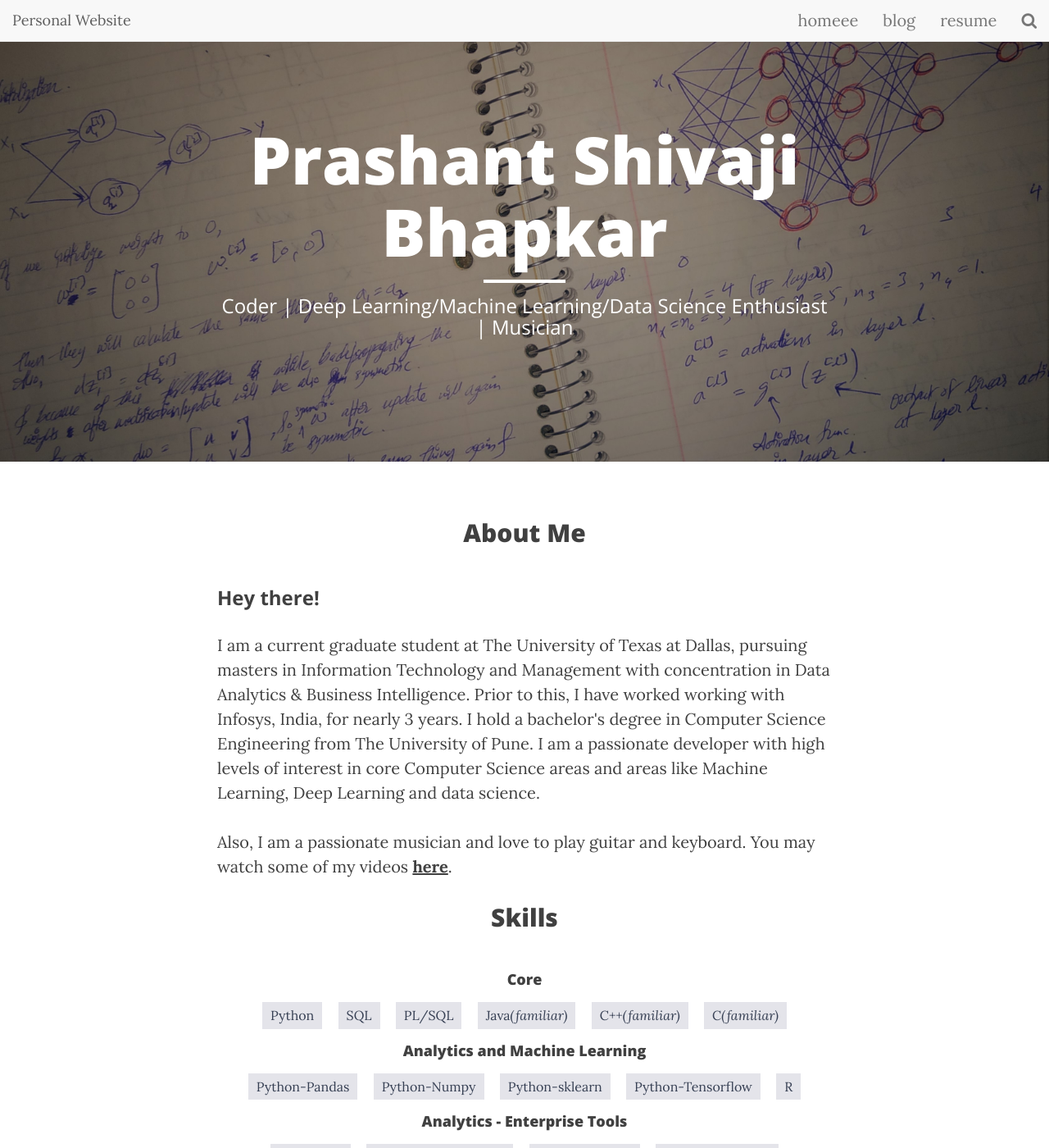
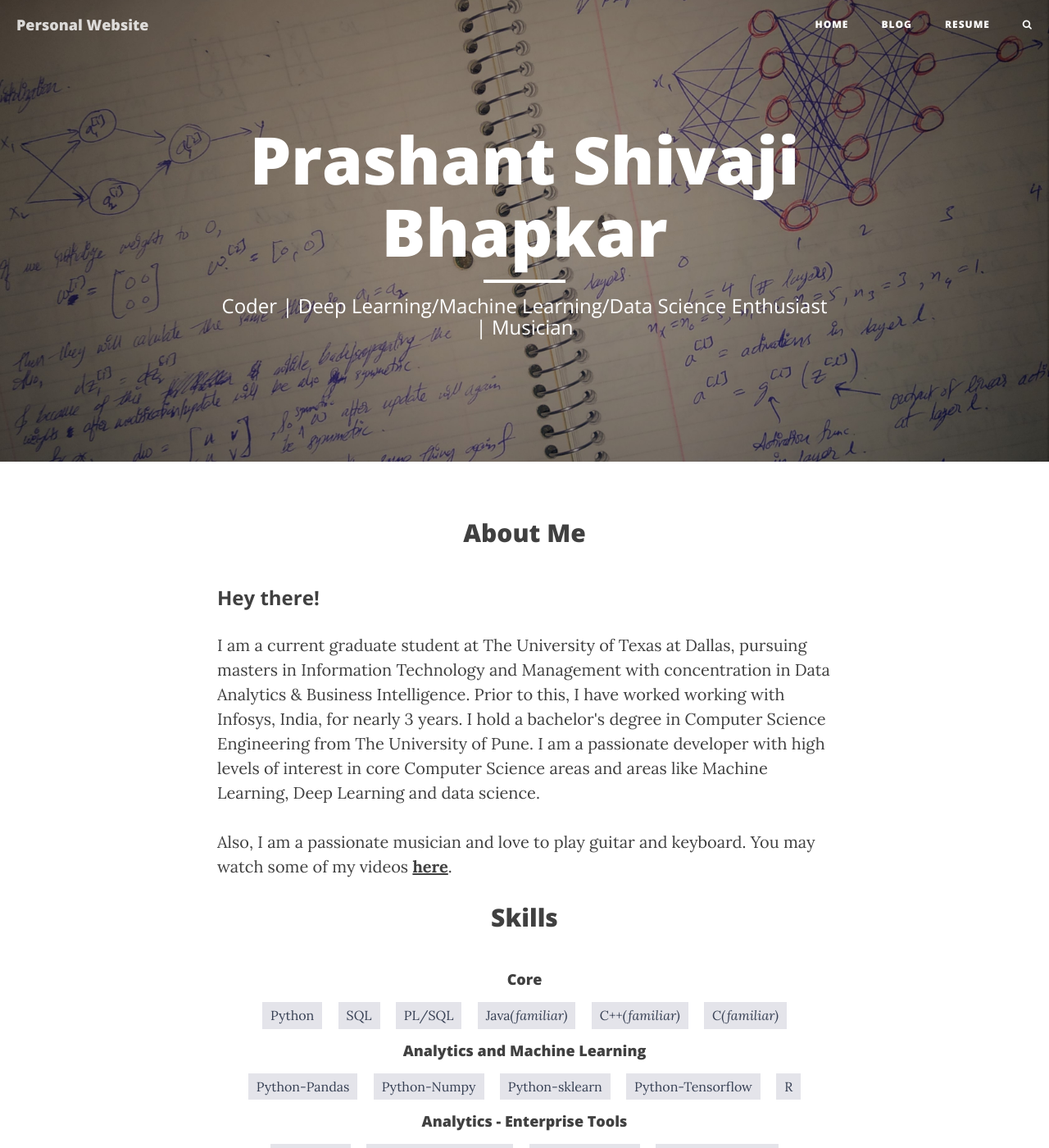
Before and after one commit to PrashantShivajiBhapkar/PrashantShivajiBBhapkar.github.io, a Jekyll site: the page built from index.html, in a window 1280 px wide and 1400 px high. Shown: the whole window at 82% size. Built offline with Jekyll 4.4.1, drawn with Linux system fonts in a browser that asks for light colours; nearby versions of some CDN libraries.

Commit message:
sticky nav bar

```diff
--- a/_includes/nav.html
+++ b/_includes/nav.html
@@ -1,6 +1,6 @@
 <!-- Navigation -->
 <!-- <nav class="navbar navbar-default navbar-custom navbar-fixed-top"> -->
-<nav class="navbar navbar-default navbar-fixed-top">
+<nav class="navbar navbar-default navbar-custom navbar-fixed-top">
     <div class="container-fluid">
         <!-- Brand and toggle get grouped for better mobile display -->
         <div class="navbar-header page-scroll">
@@ -17,7 +17,7 @@
         <div class="collapse navbar-collapse" id="bs-example-navbar-collapse-1">
             <ul class="nav navbar-nav navbar-right">
                 <li>
-                    <a href="/">homeee</a>
+                    <a href="/">home</a>
                 </li>
                 <li>
                     <a href="/blog/">blog</a>
```
Also changed, not shown: css/bootstrap.css.
